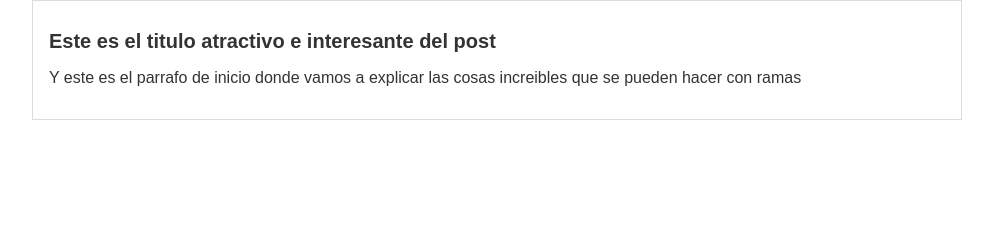
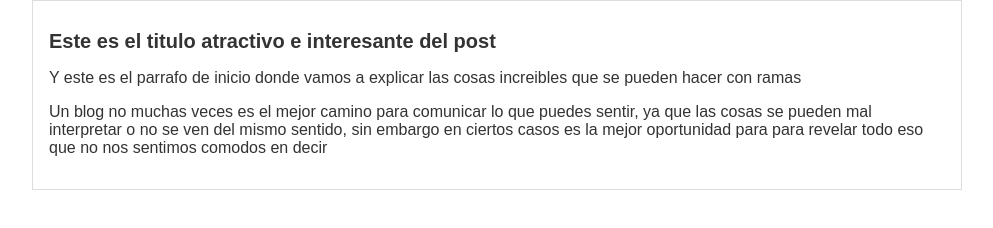
Before and after one commit to Daniel-E-Castro/Blog-De-un-Universitario-, a plain HTML site: page index.html in a window 1280 px wide. Shown: the whole page, without its empty margins (143-1136 px from the left). Drawn offline with Linux system fonts and the light colour scheme.

Commit message:
Agregado el contenido adicional del blog

```diff
--- a/index.html
+++ b/index.html
@@ -8,6 +8,9 @@
             <div id="post">
                 <h1>Este es el titulo atractivo e interesante del post</h1>
                 <p>Y este es el parrafo de inicio donde vamos a explicar las cosas increibles que se pueden hacer con ramas</p>
+                <p> Un blog no muchas veces es el mejor camino para comunicar lo que puedes sentir, ya que las cosas se pueden
+                    mal interpretar o no se ven del mismo sentido, sin embargo en ciertos casos es la mejor oportunidad para
+                    para revelar todo eso que no nos sentimos comodos en decir</p>
             </div>
         </div>
     </body>
```
